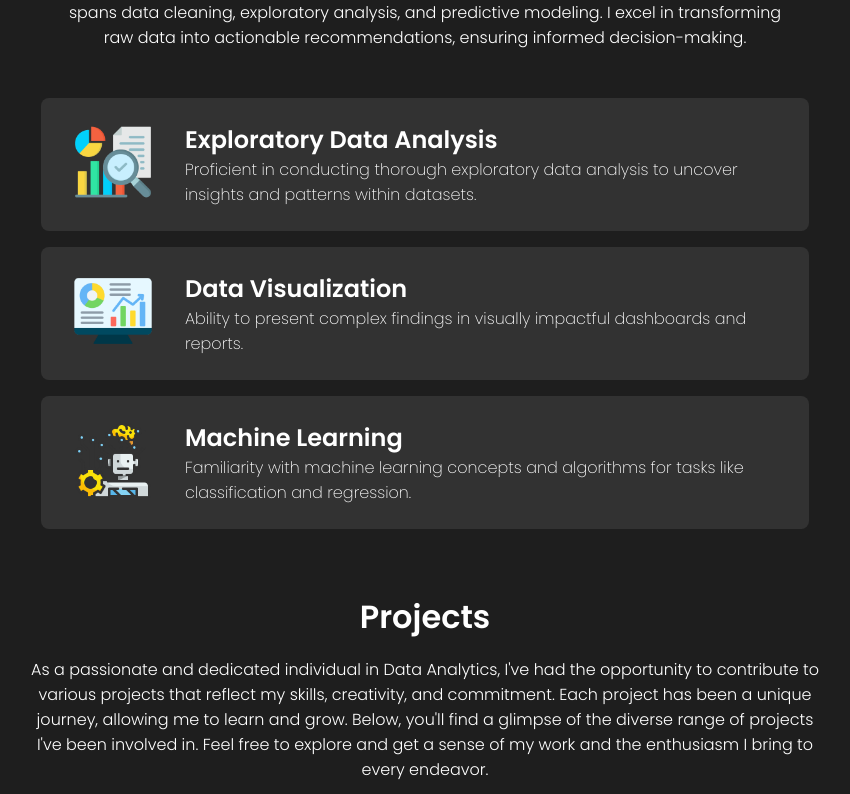
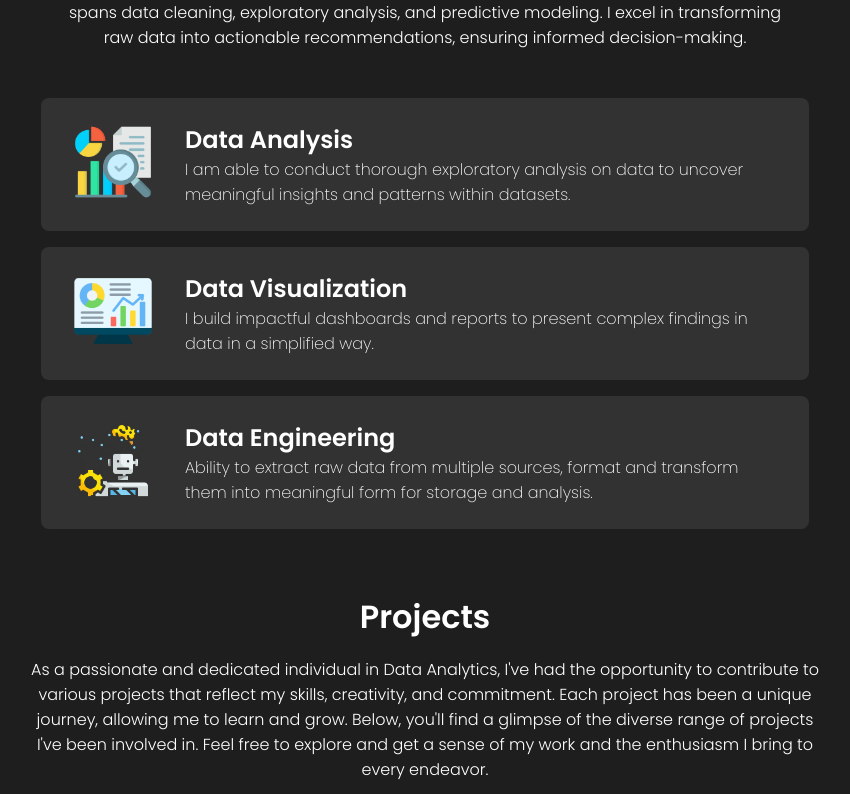
Before and after one commit to egligbe1/portfolio, a React (Create React App) app: page / in a window 1280 px wide. Shown: the part 946-1740 px from the top of the page, without its empty margins (215-1065 px from the left). Built offline with nearby package versions, Linux system fonts and the light colour scheme.

Commit message:
"Update components: remove client logos in contact page, update intro and skills descriptions"
This commit updates the following components:

1. Contact: comments out the client logo imports and the corresponding div in the return statement.
2

```diff
--- a/src/components/Contact/contact.js
+++ b/src/components/Contact/contact.js
@@ -1,10 +1,11 @@
 import React, { useRef, useState } from "react";
 import emailjs from "@emailjs/browser";
 import "./contact.css";
-import Walmart from "../../assets/walmart.png";
-import Microsoft from "../../assets/microsoft.png";
-import Adobe from "../../assets/adobe.png";
-import Facebook from "../../assets/facebook.png";
+// import Walmart from "../../assets/walmart.png";
+// import Microsoft from "../../assets/microsoft.png";
+// import Adobe from "../../assets/adobe.png";
+// import Facebook from "../../assets/facebook.png";
+
 // import FacebookIcon from "../../assets/facebook-icon.png";
 import TwitterIcon from "../../assets/xx.webp";
 // import YoutubeIcon from "../../assets/youtube.png";
@@ -37,7 +38,7 @@ const Contact = () => {
 
   return (
     <section id="contactPage">
-      <div id="clients">
+      {/* <div id="clients">
         <h2 className="clientsTitle">My Clients</h2>
         <p className="clientDesc">
           I have had the opportunity to work with a diverse group of companies,
@@ -49,7 +50,7 @@ const Contact = () => {
           <img src={Facebook} alt="facebook" className="clientImg" />
           <img src={Adobe} alt="adobe" className="clientImg" />
         </div>
-      </div>
+      </div> */}
 
       <div id="contactArea">
         <h2 className="contactPageTitle">Contact Me</h2>
@@ -118,7 +119,6 @@ const Contact = () => {
             >
               <img src={InstagramIcon} alt="instagram icon" className="link" />
             </a>
-
           </div>
         </form>
       </div>
--- a/src/components/Intro/intro.js
+++ b/src/components/Intro/intro.js
@@ -27,9 +27,11 @@ const Intro = () => {
           <br />
         </span>
         <p className="introPara">
-          I am a skilled Data Analyst <br /> experienced in performing{" "}
-          <br /> compelling data analysis to derive
-          <br /> insights from data.
+          A Data Analyst <br /> who thrives on the challenge of{" "}
+          <br /> turning raw data into meaningful insights.
+          <br /> I'm passionate about using my skills to {" "}
+          <br /> help make data-driven decisions.
+
         </p>
         <a
           href="https://drive.google.com/file/d/1C0IGBAZiipXg1RDvfd2j69prMsZCSgYL/view?usp=sharing"
--- a/src/components/Skills/skills.js
+++ b/src/components/Skills/skills.js
@@ -20,10 +20,10 @@ const Skills = () => {
         <div className="skillBar">
           <img src={EDA} alt="EDA" className="skillBarImg" />
           <div className="skillBarText">
-            <h2>Exploratory Data Analysis</h2>
+            <h2>Data Analysis</h2>
             <p>
-              Proficient in conducting thorough exploratory data analysis to
-              uncover insights and patterns within datasets.
+              I am able to conduct thorough exploratory analysis on data to
+              uncover meaningful insights and patterns within datasets.
             </p>
           </div>
         </div>
@@ -36,8 +36,8 @@ const Skills = () => {
           <div className="skillBarText">
             <h2>Data Visualization</h2>
             <p>
-              Ability to present complex findings in visually impactful
-              dashboards and reports.
+              I build impactful dashboards and reports to present complex
+              findings in data in a simplified way.
             </p>
           </div>
         </div>
@@ -48,10 +48,10 @@ const Skills = () => {
             className="skillBarImg"
           />
           <div className="skillBarText">
-            <h2>Machine Learning</h2>
+            <h2>Data Engineering</h2>
             <p>
-              Familiarity with machine learning concepts and algorithms for
-              tasks like classification and regression.
+              Ability to extract raw data from multiple sources, format and
+              transform them into meaningful form for storage and analysis.
             </p>
           </div>
         </div>
```
